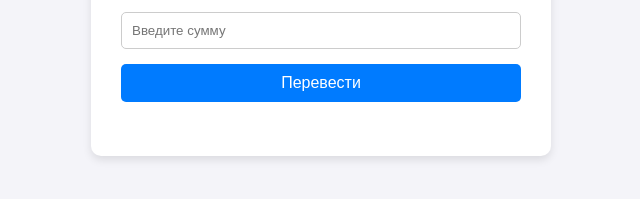
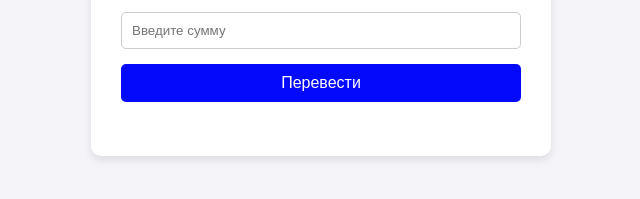
Before and after one commit to Daniel-1-1/converter, a website: page index.html in a window 1280 px wide. Shown: the part 397-596 px from the top of the page, without its empty margins (319-959 px from the left). Drawn offline with Linux system fonts and the light colour scheme.

Commit message:
new functional: - replace button - better ui - only needed currencies

```diff
--- a/styles.css
+++ b/styles.css
@@ -52,7 +52,7 @@ select, input, button {
 }
 
 button {
-    background-color: #007bff;
+    background-color: #030afb;
     color: #fff;
     border: none;
     cursor: pointer;
@@ -60,7 +60,7 @@ button {
 }
 
 button:hover {
-    background-color: #0056b3;
+    background-color: #03068e;
 }
 
 #switch-btn {
```
